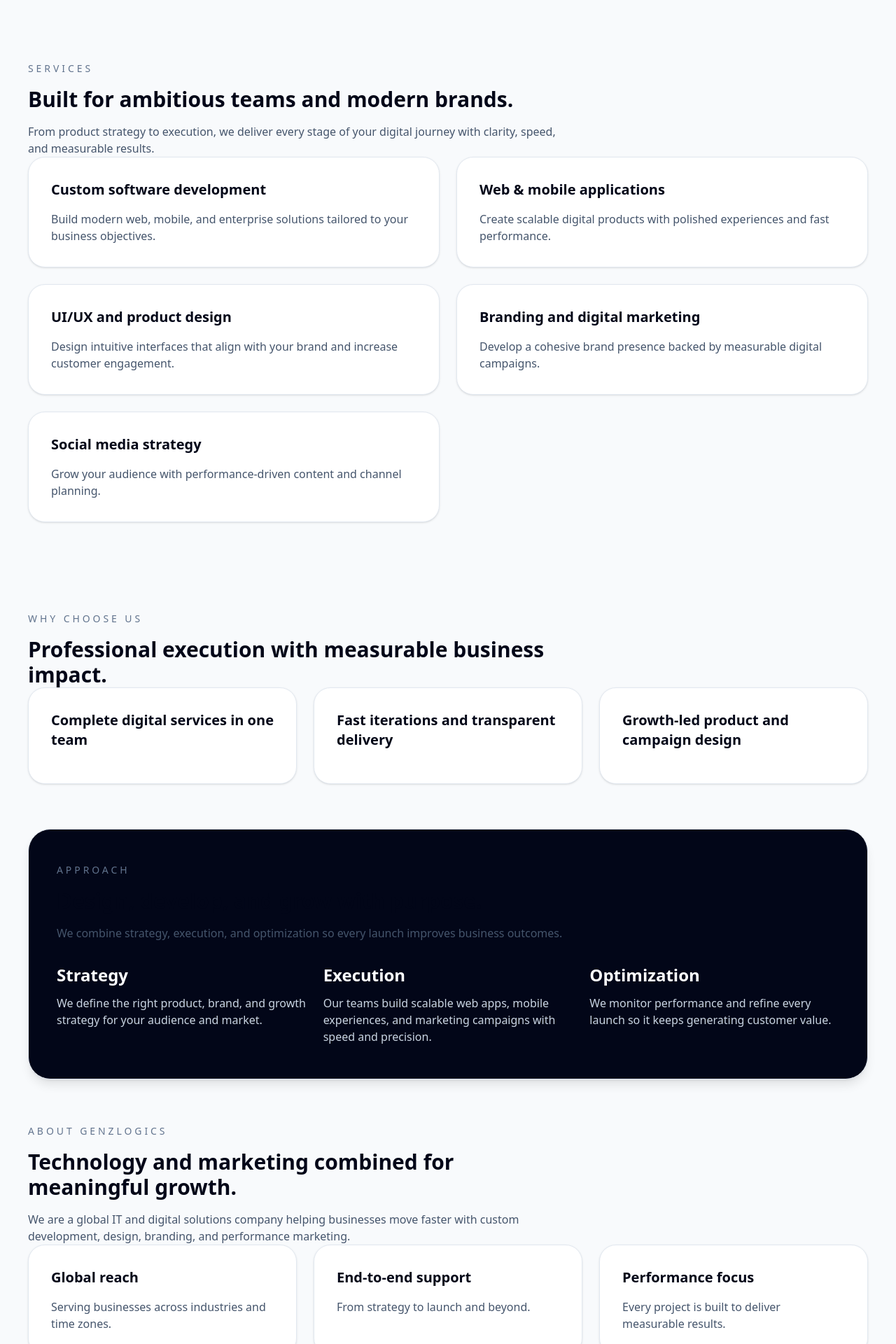
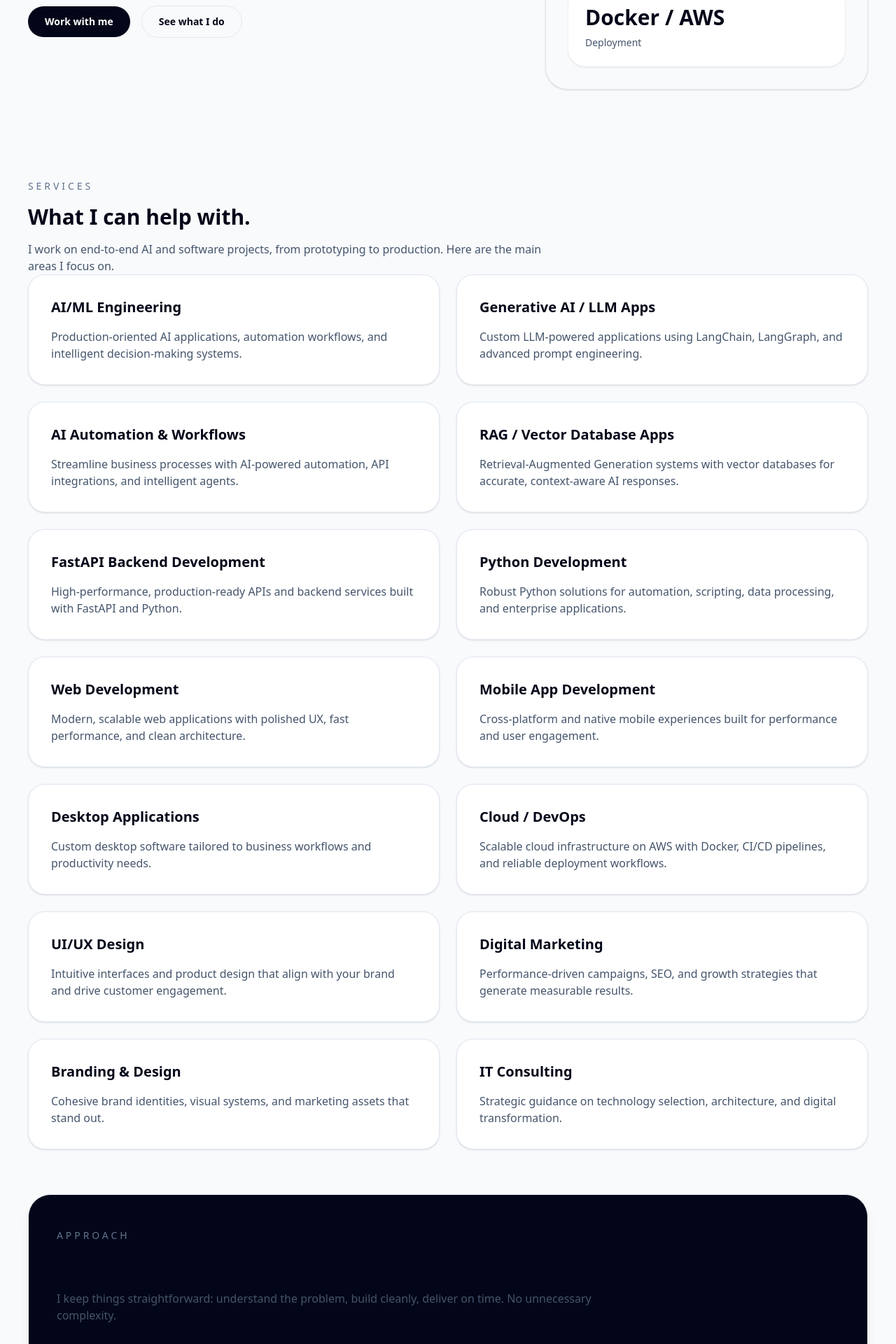
Before and after one commit to GenzLogics/GenzLogicsWebsite, a Next.js app in the folder genzlogics_website/: page / in a window 1280 px wide. Shown: the part 760-2680 px from the top of the page at 70% size. Built offline with nearby package versions, Linux system fonts and the light colour scheme.

Commit message:
Adjust some like a software company

```diff
--- a/genzlogics_website/app/globals.css
+++ b/genzlogics_website/app/globals.css
@@ -33,6 +33,8 @@ body {
   background: var(--background);
   color: var(--foreground);
   font-family: var(--font-sans);
+  -webkit-font-smoothing: antialiased;
+  -moz-osx-font-smoothing: grayscale;
 }
 
 a {
@@ -42,6 +44,11 @@ a {
 
 button {
   font: inherit;
+}
+
+::selection {
+  background-color: #111827;
+  color: #ffffff;
 }
 
 @keyframes fade-up {
@@ -85,7 +92,7 @@ button {
 .reveal {
   opacity: 0;
   transform: translateY(20px);
-  transition: opacity 0.5s ease-out, transform 0.5s ease-out;
+  transition: opacity 0.6s cubic-bezier(0.22, 1, 0.36, 1), transform 0.6s cubic-bezier(0.22, 1, 0.36, 1);
   will-change: opacity, transform;
 }
 
--- a/genzlogics_website/app/layout.tsx
+++ b/genzlogics_website/app/layout.tsx
@@ -2,9 +2,9 @@ import type { Metadata } from "next";
 import "./globals.css";
 
 export const metadata: Metadata = {
-  title: "GenZLogics | IT & Digital Solutions",
+  title: "GenZLogics | Software & Digital Solutions",
   description:
-    "GenZLogics delivers end-to-end technology and digital marketing solutions, helping businesses grow, scale, and compete globally.",
+    "GenZLogics is a software company that builds solutions for all kinds of business problems — from AI and automation to web, mobile, cloud, and digital marketing.",
   metadataBase: new URL("https://genzlogics.com"),
 };
 
--- a/genzlogics_website/app/page.tsx
+++ b/genzlogics_website/app/page.tsx
@@ -6,49 +6,21 @@ import Reveal from "@/src/components/landing/Reveal";
 import SectionHeader from "@/src/components/landing/SectionHeader";
 import ServicesList from "@/src/components/landing/ServicesList";
 import StatCard from "@/src/components/landing/StatCard";
-import TestimonialCard from "@/src/components/landing/TestimonialCard";
 import { services } from "@/src/data/services";
-
-const stats = [
-  { value: "120+", label: "Projects delivered worldwide" },
-  { value: "30+", label: "Brands powered by our teams" },
-  { value: "100%+", label: "Growth focus on every campaign" },
-];
 
 const workflow = [
   {
-    title: "Strategy",
-    description: "We define the right product, brand, and growth strategy for your audience and market.",
+    title: "Understand",
+    description: "I start by understanding the actual problem, not just the feature request. Clear requirements mean fewer rewrites.",
   },
   {
-    title: "Execution",
-    description: "Our teams build scalable web apps, mobile experiences, and marketing campaigns with speed and precision.",
+    title: "Build",
+    description: "I write production-oriented code using the right stack for the job — Python, FastAPI, LangChain, or whatever fits.",
   },
   {
-    title: "Optimization",
-    description: "We monitor performance and refine every launch so it keeps generating customer value.",
+    title: "Deliver",
+    description: "I ship working software with proper testing, documentation, and a clear path for iteration.",
   },
-];
-
-const testimonials = [
-  {
-    name: "Asha Patel",
-    role: "Founder, BrightLine",
-    quote:
-      "GenZLogics launched our digital platform fast and helped us generate more quality leads in 60 days.",
-  },
-  {
-    name: "Kunal Mehta",
-    role: "Marketing Head, Nova Tech",
-    quote:
-      "Their team delivered a polished product and a marketing plan that actually moved the needle.",
-  },
-];
-
-const strengths = [
-  "Complete digital services in one team",
-  "Fast iterations and transparent delivery",
-  "Growth-led product and campaign design",
 ];
 
 export default function Home() {
@@ -60,38 +32,39 @@ export default function Home() {
         <Reveal className="grid gap-12 py-16 lg:grid-cols-[1.2fr_0.8fr] lg:items-center" delay={1}>
           <div>
             <p className="text-sm uppercase tracking-[0.28em] text-slate-500">
-              Trusted global partner
+              Muhammad Aqeel
             </p>
             <h1 className="mt-6 max-w-3xl text-4xl font-semibold leading-tight tracking-tight text-slate-950 sm:text-5xl">
-              Where ideas become technology for the next generation of digital businesses.
+              I build AI-powered applications and automation workflows with Python and modern AI tools.
             </h1>
             <p className="mt-6 max-w-2xl text-lg leading-8 text-slate-600">
-              GenZLogics delivers end-to-end technology and digital marketing solutions to help businesses grow, scale, and compete globally. We combine software, design, and performance marketing into one seamless growth engine.
+              I'm a Python Developer and AI Engineer with 1.5+ years of hands-on experience building production-oriented AI applications. I specialize in LLMs, RAG, AI Agents, and workflow automation using FastAPI, LangChain, LangGraph, Docker, and AWS.
             </p>
             <Reveal className="mt-8 flex flex-col gap-4 sm:flex-row sm:items-center" delay={2}>
               <a
                 href="#contact"
                 className="inline-flex items-center justify-center rounded-full bg-slate-950 px-6 py-3 text-sm font-semibold !text-white transition hover:bg-slate-800 hover:!text-white animate-btn-enter"
               >
-                Start a project
+                Work with me
               </a>
               <a
                 href="#services"
                 className="inline-flex items-center justify-center rounded-full border border-slate-200 px-6 py-3 text-sm font-semibold text-slate-950 transition hover:bg-slate-50 animate-btn-enter"
               >
-                Explore services
+                See what I do
               </a>
             </Reveal>
           </div>
 
           <Reveal className="overflow-hidden rounded-[2rem] border border-slate-200 bg-slate-50 p-8 shadow-sm" delay={3}>
             <p className="text-sm uppercase tracking-[0.24em] text-slate-500">
-              Business snapshot
+              Core stack
             </p>
             <div className="mt-8 grid gap-5">
-              {stats.map((stat) => (
-                <StatCard key={stat.label} value={stat.value} label={stat.label} />
-              ))}
+              <StatCard value="Python" label="Primary language" />
+              <StatCard value="FastAPI" label="Backend framework" />
+              <StatCard value="LangChain / LangGraph" label="AI orchestration" />
+              <StatCard value="Docker / AWS" label="Deployment" />
             </div>
           </Reveal>
         </Reveal>
@@ -100,35 +73,19 @@ export default function Home() {
           <section id="services">
           <SectionHeader
             eyebrow="Services"
-            title="Built for ambitious teams and modern brands."
-            body="From product strategy to execution, we deliver every stage of your digital journey with clarity, speed, and measurable results."
+            title="What I can help with."
+            body="I work on end-to-end AI and software projects, from prototyping to production. Here are the main areas I focus on."
           />
           <ServicesList items={services} />
           </section>
         </Reveal>
 
-        <Reveal className="space-y-8 py-16" delay={5}>
-          <section>
-          <SectionHeader
-            eyebrow="Why choose us"
-            title="Professional execution with measurable business impact."
-          />
-          <div className="grid gap-6 lg:grid-cols-3">
-            {strengths.map((item) => (
-              <FeatureCard key={item} title={item} description="" />
-            ))}
-          </div>
-        </section>
-        </Reveal>
-
-        <Reveal className="rounded-[2rem] border border-slate-200 bg-slate-950 px-8 py-12 text-white shadow-lg sm:px-10" delay={6}>
-          <section
-            id="approach"
-          >
+        <Reveal className="rounded-[2rem] border border-slate-200 bg-slate-950 px-8 py-12 text-white shadow-lg sm:px-10" delay={5}>
+          <section id="approach">
           <SectionHeader
             eyebrow="Approach"
-            title="Design, develop, and grow with purpose."
-            body="We combine strategy, execution, and optimization so every launch improves business outcomes."
+            title="How I work."
+            body="I keep things straightforward: understand the problem, build cleanly, deliver on time. No unnecessary complexity."
           />
           <div className="mt-8 grid gap-6 md:grid-cols-3">
             {workflow.map((item) => (
@@ -144,42 +101,23 @@ export default function Home() {
         <Reveal className="space-y-8 py-16" delay={6}>
           <section id="about">
           <SectionHeader
-            eyebrow="About GenZLogics"
-            title="Technology and marketing combined for meaningful growth."
-            body="We are a global IT and digital solutions company helping businesses move faster with custom development, design, branding, and performance marketing."
+            eyebrow="About"
+            title="A bit about me."
+            body="Hi, I'm Muhammad Aqeel. I'm a Python Developer and AI Engineer with 1.5+ years of hands-on experience building production-oriented AI applications and automation workflows. My expertise includes Python, FastAPI, LangChain, LangGraph, Generative AI, LLMs, RAG, Vector Databases, AI Agents, AI Automation, Workflow Automation, No-Code/Low-Code Automation, Docker, and AWS. I have experience designing AI-powered automation flows that streamline business processes, integrate APIs and external services, and reduce manual workflows through intelligent agents and automated decision-making. I'm currently open to AI/ML, GenAI, AI Automation, and Python Developer opportunities and available to join immediately."
           />
           <div className="grid gap-6 md:grid-cols-3">
             <FeatureCard
-              title="Global reach"
-              description="Serving businesses across industries and time zones."
+              title="Production-focused"
+              description="I build things that are meant to run in production, not just in notebooks. Clean code, proper testing, and real deployment."
             />
             <FeatureCard
-              title="End-to-end support"
-              description="From strategy to launch and beyond."
+              title="Fast iteration"
+              description="I move quickly without cutting corners. You'll get working software early, with room to refine based on feedback."
             />
             <FeatureCard
-              title="Performance focus"
-              description="Every project is built to deliver measurable results."
+              title="Clear communication"
+              description="I explain technical decisions in plain language. No jargon walls, no surprises."
             />
-          </div>
-          </section>
-        </Reveal>
-
-        <Reveal className="space-y-8 py-16" delay={7}>
-          <section id="testimonials">
-          <SectionHeader
-            eyebrow="Testimonials"
-            title="Trusted by teams building the future."
-          />
-          <div className="grid gap-6 md:grid-cols-2">
-            {testimonials.map((item) => (
-              <TestimonialCard
-                key={item.name}
-                name={item.name}
-                role={item.role}
-                quote={item.quote}
-              />
-            ))}
           </div>
           </section>
         </Reveal>
@@ -189,16 +127,19 @@ export default function Home() {
           <div className="grid gap-10 lg:grid-cols-[1.1fr_0.9fr]">
             <div className="space-y-6">
               <p className="text-sm uppercase tracking-[0.28em] text-slate-500">
-                Ready to grow?
+                Get in touch
               </p>
-              <h2 className="text-3xl font-semibold text-slate-950">Let’s build something powerful.</h2>
+              <h2 className="text-3xl font-semibold text-slate-950">Let's talk about your project.</h2>
               <p className="text-slate-600">
-                Share your vision and we’ll help you turn it into a digital product or campaign that performs.
+                Tell me what you're building or what problem you're trying to solve. I'll get back to you within a day.
               </p>
               <div className="rounded-3xl bg-slate-50 p-6">
-                <p className="text-sm font-semibold text-slate-950">Contact details</p>
-                <p className="mt-4 text-sm text-slate-600">contact@genzlogics.com</p>
-                <p className="mt-2 text-sm text-slate-600">+1 234 567 890</p>
+                <p className="text-sm font-semibold text-slate-950">Email</p>
+                <a href="mailto:contact@genzlogics.com" className="mt-4 block text-sm text-slate-700 hover:text-slate-950">
+                  contact@genzlogics.com
+                </a>
+                <p className="mt-4 text-sm font-semibold text-slate-950">Phone</p>
+                <p className="mt-2 text-sm text-slate-600">+92 3174680971</p>
               </div>
             </div>
             <div className="rounded-3xl border border-slate-200 bg-slate-50 p-8">
@@ -214,7 +155,7 @@ export default function Home() {
         </Reveal>
 
       <Reveal className="fixed bottom-6 right-6 z-20 inline-flex items-center gap-2 rounded-full bg-slate-950 px-5 py-3 text-sm font-semibold !text-white shadow-xl shadow-slate-900/10 transition hover:bg-slate-800 hover:!text-white md:bottom-8 md:right-8" delay={8}>
-        <a href="mailto:contact@genzlogics.com">Contact us</a>
+        <a href="mailto:contact@genzlogics.com">Contact me</a>
       </Reveal>
     </main>
   );
--- a/genzlogics_website/src/components/landing/ContactForm.tsx
+++ b/genzlogics_website/src/components/landing/ContactForm.tsx
@@ -2,9 +2,30 @@
 
 import { useState } from "react";
 
+const serviceOptions = [
+  { value: "", label: "Select a service" },
+  { value: "ai-ml", label: "AI/ML Engineering" },
+  { value: "generative-ai", label: "Generative AI / LLM Applications" },
+  { value: "ai-automation", label: "AI Automation & Workflows" },
+  { value: "ai-agents", label: "AI Agents" },
+  { value: "rag-vector", label: "RAG / Vector Database Apps" },
+  { value: "fastapi", label: "FastAPI Backend Development" },
+  { value: "python", label: "Python Development" },
+  { value: "web-dev", label: "Web Development" },
+  { value: "mobile-dev", label: "Mobile App Development" },
+  { value: "desktop-dev", label: "Desktop Applications" },
+  { value: "cloud-devops", label: "Cloud / DevOps" },
+  { value: "ui-ux", label: "UI/UX Design" },
+  { value: "digital-marketing", label: "Digital Marketing" },
+  { value: "branding", label: "Branding & Design" },
+  { value: "consulting", label: "IT Consulting" },
+  { value: "other", label: "Other" },
+];
+
 export default function ContactForm() {
   const [name, setName] = useState("");
   const [email, setEmail] = useState("");
+  const [service, setService] = useState("");
   const [message, setMessage] = useState("");
   const [isSubmitting, setIsSubmitting] = useState(false);
   const [submitted, setSubmitted] = useState(false);
@@ -18,7 +39,7 @@ export default function ContactForm() {
   const handleSubmit = async (event: React.FormEvent<HTMLFormElement>) => {
     event.preventDefault();
 
-    if (!name || !email || !message) {
+    if (!name || !email || !service || !message) {
       setError("Please complete all fields.");
       return;
     }
@@ -30,15 +51,17 @@ export default function ContactForm() {
       const response = await fetch("/api/contact", {
         method: "POST",
         headers: { "Content-Type": "application/json" },
-        body: JSON.stringify({ name, email, message }),
+        body: JSON.stringify({ name, email, service, message }),
       });
 
       if (!response.ok) {
-        throw new Error("Submission failed.");
+        const data = await response.json().catch(() => ({}));
+        throw new Error(data.error || "Submission failed.");
       }
 
       setName("");
       setEmail("");
+      setService("");
       setMessage("");
       setSubmitted(true);
     } catch (error) {
@@ -62,6 +85,7 @@ export default function ContactForm() {
             className="w-full rounded-3xl border border-slate-200 bg-white px-4 py-3 text-sm text-slate-900 focus:border-slate-400 focus:outline-none"
             type="text"
             placeholder="Your name"
+            required
           />
         </label>
         <label className="space-y-2">
@@ -75,9 +99,28 @@ export default function ContactForm() {
             className="w-full rounded-3xl border border-slate-200 bg-white px-4 py-3 text-sm text-slate-900 focus:border-slate-400 focus:outline-none"
             type="email"
             placeholder="you@example.com"
+            required
           />
         </label>
       </div>
+      <label className="space-y-2">
+        <span className="text-sm font-medium text-slate-900">What do you need?</span>
+        <select
+          value={service}
+          onChange={(event) => {
+            resetStatus();
+            setService(event.target.value);
+          }}
+          className="w-full rounded-3xl border border-slate-200 bg-white px-4 py-3 text-sm text-slate-900 focus:border-slate-400 focus:outline-none"
+          required
+        >
+          {serviceOptions.map((option) => (
+            <option key={option.value} value={option.value}>
+              {option.label}
+            </option>
+          ))}
+        </select>
+      </label>
       <label className="space-y-2">
         <span className="text-sm font-medium text-slate-900">Message</span>
         <textarea
@@ -87,7 +130,8 @@ export default function ContactForm() {
             setMessage(event.target.value);
           }}
           className="min-h-[170px] w-full rounded-3xl border border-slate-200 bg-white px-4 py-3 text-sm text-slate-900 focus:border-slate-400 focus:outline-none"
-          placeholder="Tell us about your project"
+          placeholder="Tell us about your project, timeline, and budget."
+          required
         />
       </label>
       {error ? <p className="text-sm text-rose-500">{error}</p> : null}
--- a/genzlogics_website/src/components/landing/Footer.tsx
+++ b/genzlogics_website/src/components/landing/Footer.tsx
@@ -1,7 +1,8 @@
 const socialLinks = [
-  { label: "LinkedIn", href: "https://linkedin.com/company/genzlogics" },
-  { label: "Twitter", href: "https://twitter.com/genzlogics" },
-  { label: "Instagram", href: "https://instagram.com/genzlogics" },
+  { label: "LinkedIn", href: "https://www.linkedin.com/company/genzlogics" },
+  { label: "Instagram", href: "https://www.instagram.com/genzlogicsofficial/" },
+  { label: "Facebook", href: "https://www.facebook.com/genzlogics/" },
+  { label: "Thread", href: "https://www.threads.com/@genzlogicsofficial" },
 ];
 
 export default function Footer() {
@@ -11,17 +12,18 @@ export default function Footer() {
         <div>
           <p className="text-sm uppercase tracking-[0.28em] text-slate-500">GenZLogics</p>
           <p className="mt-4 max-w-sm text-slate-600">
-            End-to-end IT, digital product, and growth services for brands that want to scale globally.
+            Python and AI engineering services. I build production-ready applications and automation workflows for businesses.
           </p>
         </div>
 
         <div>
           <p className="text-sm uppercase tracking-[0.28em] text-slate-500">Services</p>
           <ul className="mt-4 space-y-3 text-sm">
-            <li>Software development</li>
-            <li>Design & branding</li>
-            <li>Marketing & social media</li>
-            <li>Product strategy</li>
+            <li>AI/ML Engineering</li>
+            <li>Generative AI / LLM Apps</li>
+            <li>AI Automation & Workflows</li>
+            <li>Python / FastAPI Backend</li>
+            <li>Web & Mobile Development</li>
           </ul>
         </div>
 
@@ -31,8 +33,7 @@ export default function Footer() {
             <a href="mailto:contact@genzlogics.com" className="block text-slate-700 hover:text-slate-950">
               contact@genzlogics.com
             </a>
-            <p>+1 234 567 890</p>
-            <p>123 Innovation Avenue, Bangalore, India</p>
+            <p>+92 3174680971</p>
           </div>
         </div>
 
@@ -48,7 +49,7 @@ export default function Footer() {
         </div>
       </div>
       <div className="mx-auto mt-10 max-w-7xl px-6 sm:px-10 text-sm text-slate-500">
-        <p>© 2026 GenZLogics. Built for modern IT, software, and digital marketing teams.</p>
+        <p>© 2026 GenZLogics. Built by Muhammad Aqeel.</p>
       </div>
     </footer>
   );
--- a/genzlogics_website/src/components/landing/Header.tsx
+++ b/genzlogics_website/src/components/landing/Header.tsx
@@ -7,7 +7,6 @@ const navItems = [
   { label: "Services", href: "#services" },
   { label: "Approach", href: "#approach" },
   { label: "About", href: "#about" },
-  { label: "Testimonials", href: "#testimonials" },
   { label: "Contact", href: "#contact" },
 ];
 
@@ -23,6 +22,7 @@ export default function Header() {
             alt="GenZLogics logo"
             width={56}
             height={56}
+            loading="eager"
             className="rounded-2xl object-cover"
           />
           <div>
--- a/genzlogics_website/src/data/services.ts
+++ b/genzlogics_website/src/data/services.ts
@@ -5,23 +5,59 @@ export type Service = {
 
 export const services: Service[] = [
   {
-    title: "Custom software development",
-    description: "Build modern web, mobile, and enterprise solutions tailored to your business objectives.",
+    title: "AI/ML Engineering",
+    description: "Production-oriented AI applications, automation workflows, and intelligent decision-making systems.",
   },
   {
-    title: "Web & mobile applications",
-    description: "Create scalable digital products with polished experiences and fast performance.",
+    title: "Generative AI / LLM Apps",
+    description: "Custom LLM-powered applications using LangChain, LangGraph, and advanced prompt engineering.",
   },
   {
-    title: "UI/UX and product design",
-    description: "Design intuitive interfaces that align with your brand and increase customer engagement.",
+    title: "AI Automation & Workflows",
+    description: "Streamline business processes with AI-powered automation, API integrations, and intelligent agents.",
   },
   {
-    title: "Branding and digital marketing",
-    description: "Develop a cohesive brand presence backed by measurable digital campaigns.",
+    title: "RAG / Vector Database Apps",
+    description: "Retrieval-Augmented Generation systems with vector databases for accurate, context-aware AI responses.",
   },
   {
-    title: "Social media strategy",
-    description: "Grow your audience with performance-driven content and channel planning.",
+    title: "FastAPI Backend Development",
+    description: "High-performance, production-ready APIs and backend services built with FastAPI and Python.",
+  },
+  {
+    title: "Python Development",
+    description: "Robust Python solutions for automation, scripting, data processing, and enterprise applications.",
+  },
+  {
+    title: "Web Development",
+    description: "Modern, scalable web applications with polished UX, fast performance, and clean architecture.",
+  },
+  {
+    title: "Mobile App Development",
+    description: "Cross-platform and native mobile experiences built for performance and user engagement.",
+  },
+  {
+    title: "Desktop Applications",
+    description: "Custom desktop software tailored to business workflows and productivity needs.",
+  },
+  {
+    title: "Cloud / DevOps",
+    description: "Scalable cloud infrastructure on AWS with Docker, CI/CD pipelines, and reliable deployment workflows.",
+  },
+  {
+    title: "UI/UX Design",
+    description: "Intuitive interfaces and product design that align with your brand and drive customer engagement.",
+  },
+  {
+    title: "Digital Marketing",
+    description: "Performance-driven campaigns, SEO, and growth strategies that generate measurable results.",
+  },
+  {
+    title: "Branding & Design",
+    description: "Cohesive brand identities, visual systems, and marketing assets that stand out.",
+  },
+  {
+    title: "IT Consulting",
+    description: "Strategic guidance on technology selection, architecture, and digital transformation.",
   },
 ];
```
Lines whose indentation alone changed are shown as unchanged.
